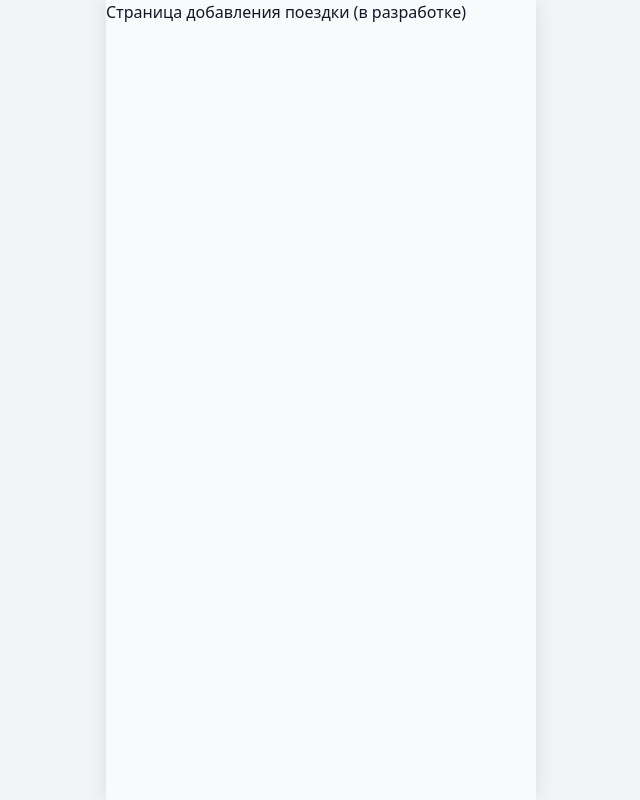
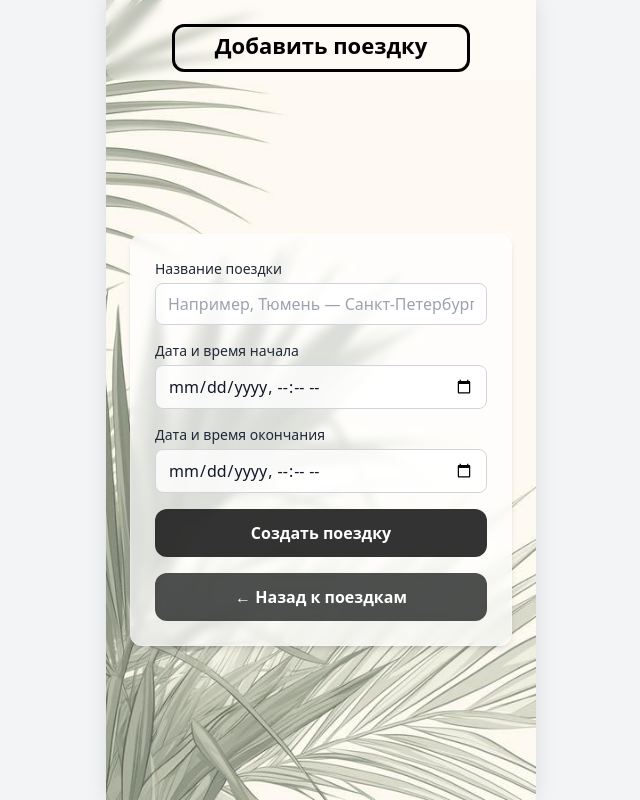
Before and after one commit to sinkvs/TripSync, a React (Vite) app in the folder frontend/: page /add-trip in a window 1280 px wide. Shown: the whole page, without its empty margins (319-959 px from the left). Built offline with nearby package versions, Linux system fonts and the light colour scheme.

Commit message:
feat: добавил страницу создания поездки (AddTripPage)

```diff
--- a/frontend/src/App.tsx
+++ b/frontend/src/App.tsx
@@ -2,11 +2,12 @@ import { BrowserRouter, Routes, Route } from "react-router-dom";
 import { LoginPage } from "./pages/Auth/LoginPage";
 import { RegisterPage } from "./pages/Auth/RegisterPage";
 import { TripsPage } from "./pages/Trips/TripsPage";
+import { AddTripPage } from "./pages/Trips/AddTripPage";
 import { MobileContainer } from "./components/MobileContainer";
 
 // Временная заглушка для нереализованных страниц
 const TripTimelinePage = () => <div>Таймлайн поездки (в разработке)</div>
-const AddTripPage = () => <div>Страница добавления поездки (в разработке)</div>
+
 function App() {
   return (
     <BrowserRouter>
--- /dev/null
+++ b/frontend/src/pages/Trips/AddTripPage.tsx
@@ -0,0 +1,150 @@
+import { useState } from 'react';
+import { useNavigate } from 'react-router-dom';
+import axios from 'axios';
+
+export const AddTripPage = () => {
+  const navigate = useNavigate();
+
+  // Состояние для полей формы
+  const [title, setTitle] = useState('');           // название поездки
+  const [startDate, setStartDate] = useState('');   // дата и время начала
+  const [endDate, setEndDate] = useState('');       // дата и время окончания
+  const [loading, setLoading] = useState(false);    // флаг загрузки
+  const [error, setError] = useState('');           // сообщение об ошибке
+
+  // Отправляем данные на бэк при отправке формы
+  const handleSubmit = async (e: React.FormEvent) => {
+    e.preventDefault(); // отменяем перезагрузку страницы
+
+    // Получаем токен
+    const token = localStorage.getItem('token');
+    if (!token) {
+      navigate('/login'); // токена нет, отправляем на страницу логина
+      return;
+    }
+
+    // Отображаем индикатор загрузки и сбрасываем старую ошибку
+    setLoading(true);
+    setError('');
+
+    try {
+        // Отправляем POST запрос на создание поездки
+      await axios.post(
+        'http://localhost:5000/api/trips',                  // эндпоинт
+        { title, startDate, endDate },                      // тело запроса
+        { headers: { Authorization: `Bearer ${token}` } }   // заголовок и токен
+      );
+
+      // Успех! Переходим на страницу со списком поездок
+      navigate('/trips');
+    } catch (err: any) {
+        // ошибка, отображаем сообщение от сервера или общий текст
+      console.error(err);
+      setError(err.response?.data?.message || 'Ошибка создания поездки');
+    } finally {
+      setLoading(false); // скрываем индикатор загрузки
+    }
+  };
+
+  return (
+    <div
+      className="min-h-screen flex flex-col"
+      style={{
+        backgroundImage: "url('/images/trips.jpg')",
+        backgroundSize: "cover",
+        backgroundPosition: "center",
+        backgroundRepeat: "no-repeat",
+      }}
+    >
+      {/* Основной контент с полупрозрачной подложкой */}
+      <div className="relative z-10 flex flex-col min-h-screen">
+        {/* Верхняя панель */}
+        <div className="bg-white/30 backdrop-blur-sm px-6 pt-6 pb-2 rounded-b-xl">
+          <div className="flex justify-between items-center">
+            <div className="w-8"></div> {/* ставим пустой блок для симметрии */}
+            <div
+              className="font-bold text-center px-10 py-1 rounded-xl"
+              style={{
+                fontSize: "22px",
+                lineHeight: "28px",
+                color: "black",
+                backgroundColor: "transparent",
+                border: "3px solid black",
+                display: "inline-block",
+                height: "48px",
+              }}
+            >
+              Добавить поездку
+            </div>
+            <div className="w-8"></div>
+          </div>
+        </div>
+
+        {/* Полупрозрачная карточка */}
+        <div className="flex-1 px-6 py-4 flex items-center justify-center">
+          <div className="bg-white/70 backdrop-blur-sm border border-white/30 rounded-xl p-6 shadow-md w-full max-w-md">
+            <form onSubmit={handleSubmit} className="space-y-4">
+              <div>
+                <label className="block text-sm font-medium text-gray-800 mb-1">Название поездки</label>
+                <input
+                  type="text"
+                  value={title}
+                  onChange={(e) => setTitle(e.target.value)}
+                  className="w-full border border-gray-300 rounded-lg px-3 py-2 focus:outline-none focus:ring-2 focus:ring-black/50 bg-white/80"
+                  required
+                  placeholder="Например, Тюмень — Санкт-Петербург"
+                />
+              </div>
+              <div>
+                <label className="block text-sm font-medium text-gray-800 mb-1">Дата и время начала</label>
+                <input
+                  type="datetime-local"
+                  value={startDate}
+                  onChange={(e) => setStartDate(e.target.value)}
+                  className="w-full border border-gray-300 rounded-lg px-3 py-2 focus:outline-none focus:ring-2 focus:ring-black/50 bg-white/80"
+                  required
+                />
+              </div>
+              <div>
+                <label className="block text-sm font-medium text-gray-800 mb-1">Дата и время окончания</label>
+                <input
+                  type="datetime-local"
+                  value={endDate}
+                  onChange={(e) => setEndDate(e.target.value)}
+                  className="w-full border border-gray-300 rounded-lg px-3 py-2 focus:outline-none focus:ring-2 focus:ring-black/50 bg-white/80"
+                  required
+                />
+              </div>
+              {error && <p className="text-red-500 text-sm">{error}</p>}
+              <button
+                type="submit"
+                disabled={loading}
+                className="w-full bg-black/80 text-white font-semibold py-3 rounded-xl hover:bg-black/90 transition backdrop-blur-sm disabled:opacity-50"
+              >
+                {loading ? 'Сохранение...' : 'Создать поездку'}
+              </button>
+            </form>
+
+            {/* Кнопка назад */}
+            <button
+              type="button"
+              onClick={() => navigate('/trips')}
+              className="mt-4 w-full bg-gray-600/80 text-white font-semibold py-3 rounded-xl hover:bg-gray-700/80 transition backdrop-blur-sm"
+              style={{
+                backgroundColor: "rgba(23, 26, 24, 0.77)",
+              }}
+              onMouseEnter={(e) =>
+                (e.currentTarget.style.backgroundColor = "rgba(63, 68, 66, 0.6)")
+              }
+              onMouseLeave={(e) =>
+                (e.currentTarget.style.backgroundColor = "rgba(23, 26, 24, 0.77)")
+              }
+            >
+              ← Назад к поездкам
+            </button>
+          </div>
+        </div>
+      </div>
+    </div>
+  );
+};
```
